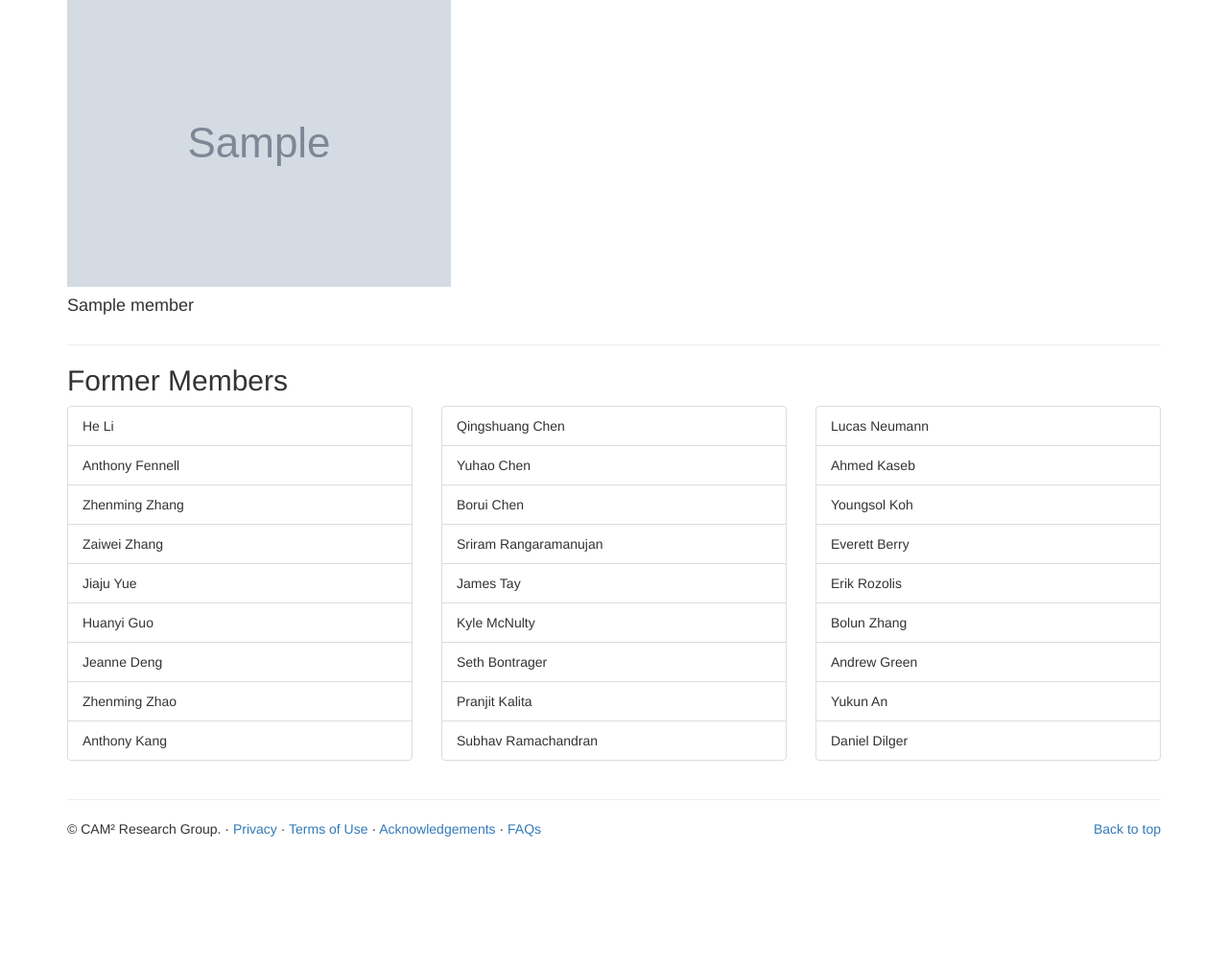
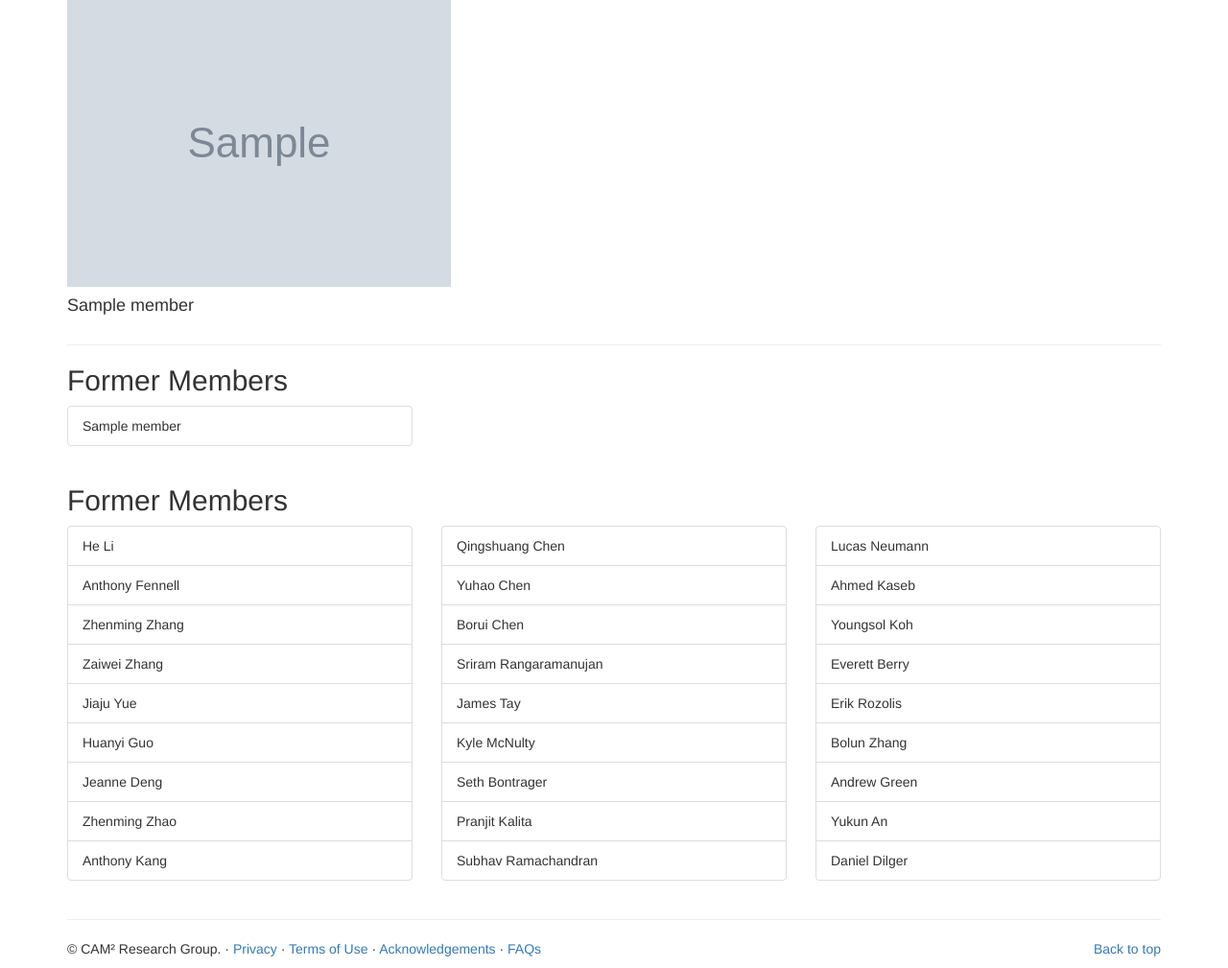
Before and after one commit to PurdueCAM2Project/CAM2WebUI, a Django app: template app/templates/app/team.html in a window 1280 px wide. Shown: the part 853-1862 px from the top of the page at 96% size. Before the commit the page ends 1725 px from the top, so only its background shows below. Run offline with Django 3.2, Linux system fonts and the light colour scheme; the template is opened without the code that fills it: most values are stand-ins (such as "Sample title", 1, 10 or a date in 2020); grey boxes marked "Sample" are stand-in pictures; some libraries are stand-ins or nearby versions.

Commit message:
make old member list dynamic

```diff
--- a/app/templates/app/team.html
+++ b/app/templates/app/team.html
@@ -59,6 +59,28 @@
   {% endif %}
 
   <hr class="divide-divider">
+  {% if oldmember_list is not None %}
+  <h2>Former Members</h2>
+  <div class="row">
+    <div class="col-xs-4">
+      <ul class="list-group">
+        {% for member_column in oldmember_list %}
+          {% for member in member_column %}
+            <li class="list-group-item">{{ member.oldmembername }}</li>
+          {% endfor %}
+          {% if not forloop.last %}
+              </ul>
+            </div>
+            <div class="col-xs-4">
+              <ul class="list-group">
+          {% endif %}
+        {% endfor %}
+      </ul>
+    </div>
+  </div>
+  {% endif %}
+
+
   <h2>Former Members</h2>
   <div class="row">
     <div class="col-xs-4">
--- a/app/views.py
+++ b/app/views.py
@@ -40,6 +40,9 @@ def team(request):
     leader_list = Leader.objects.reverse()
     curmember_list = CurrentMember.objects.order_by("currentmembername")
     oldmember_list = OldMember.objects.order_by("oldmembername")
+    if oldmember_list is not None and len(oldmember_list) != 0:
+        division_step = int((len(oldmember_list) + 2) / 3)
+        oldmember_list = [oldmember_list[i:i + division_step] for i in range(0, len(oldmember_list), division_step)]
     context = {
                 "team_list": team_list,
                 "leader_list": leader_list,
```
